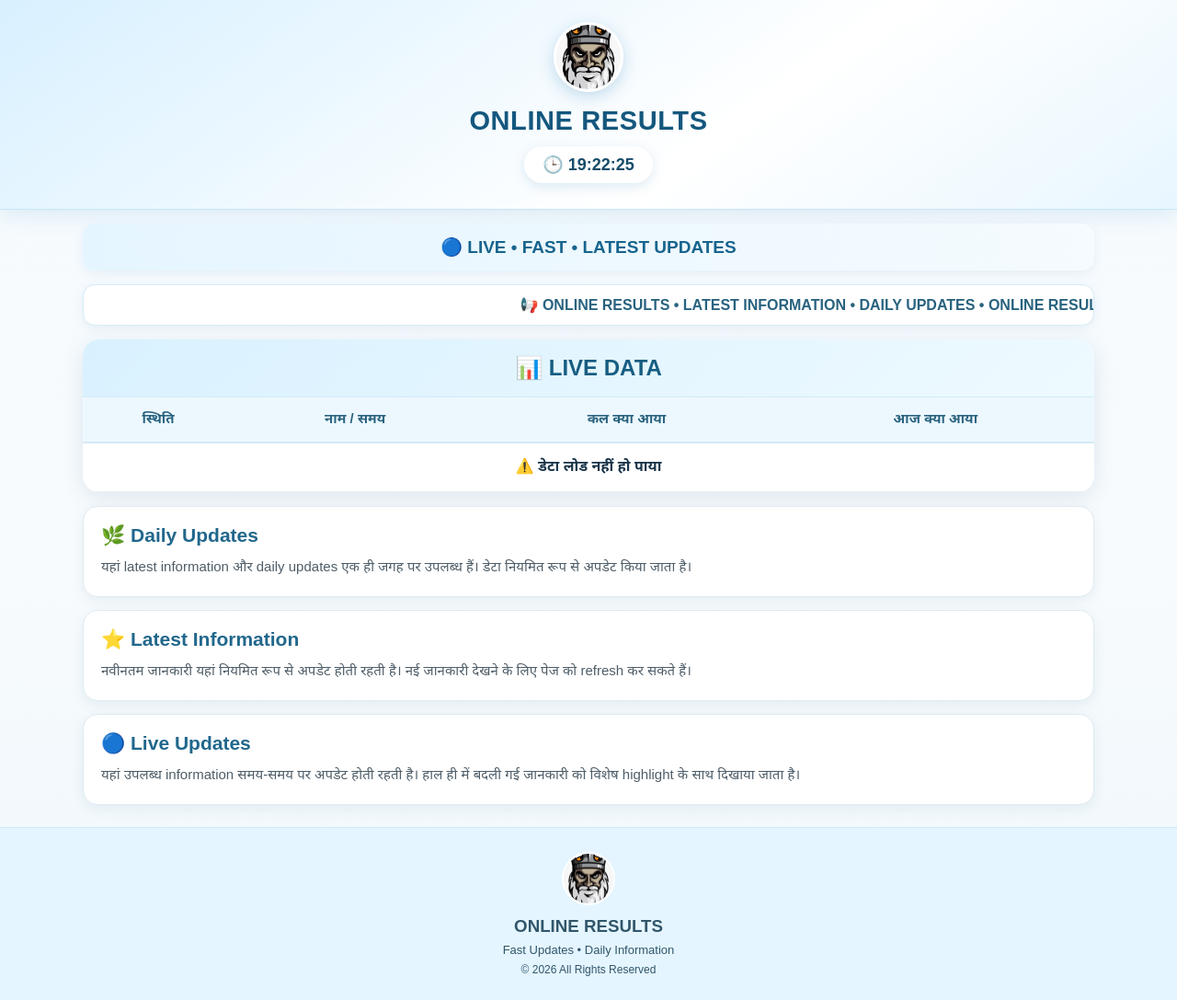
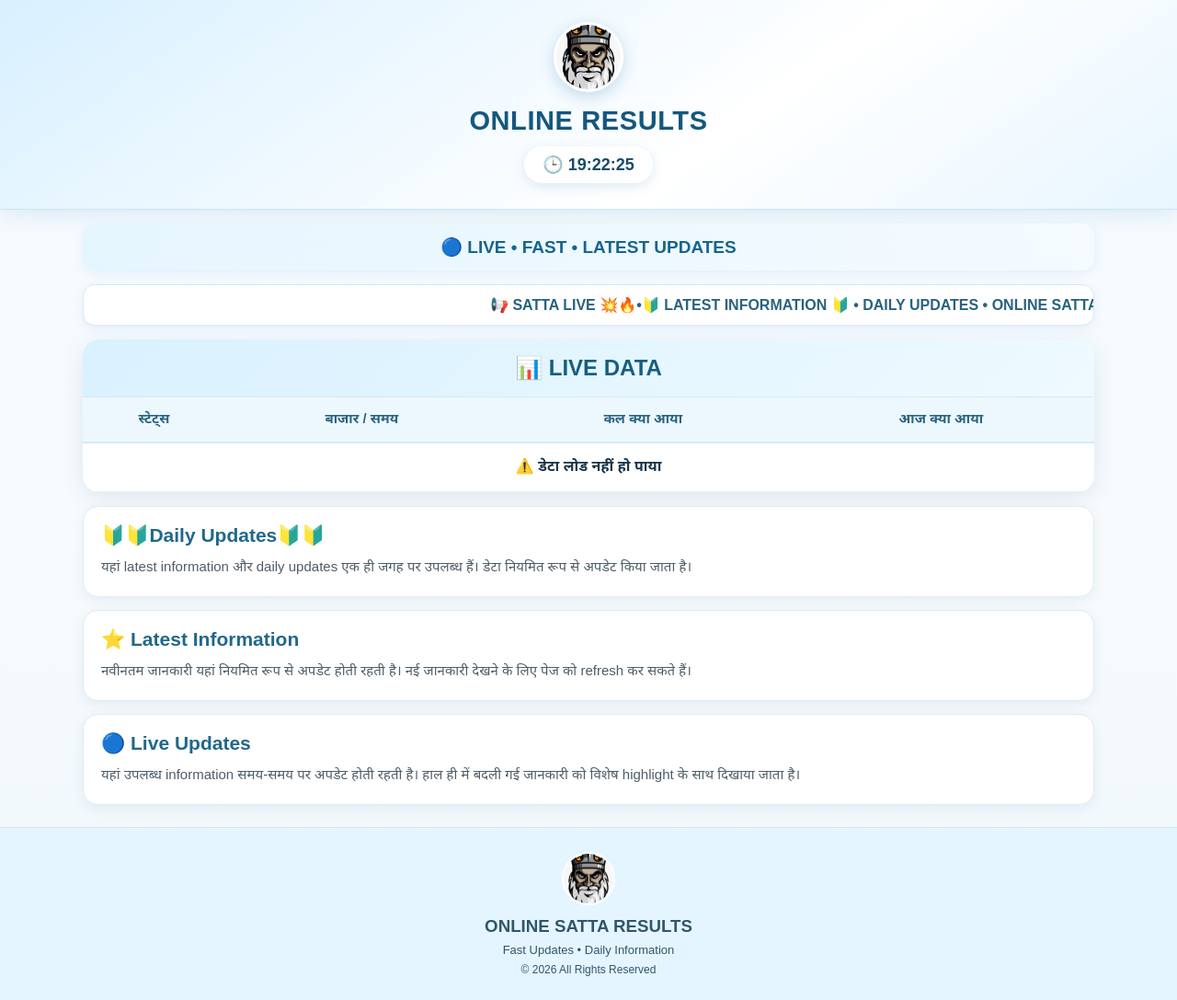
Before and after one commit to s82802691-glitch/Satta, a plain HTML site: page index.html in a window 1280 px wide. Shown: the whole page at 92% size. Drawn offline with Linux system fonts and the light colour scheme; no server answers.

Commit message:
Update index.html

```diff
--- a/index.html
+++ b/index.html
@@ -4,7 +4,7 @@
 <meta charset="UTF-8">
 <meta name="viewport" content="width=device-width,initial-scale=1.0">
 
-<title>ONLINE RESULTS | Premium Live Dashboard</title>
+<title>ONLINE SATTA RESULTS |  SATTA LIVE</title>
 
 <style>
 *{
@@ -363,7 +363,7 @@ footer{
 
 <div class="ticker">
   <div class="ticker-text">
-    📢 ONLINE RESULTS • LATEST INFORMATION • DAILY UPDATES • ONLINE RESULTS
+    📢 SATTA LIVE 💥🔥•🔰 LATEST INFORMATION 🔰 • DAILY UPDATES • ONLINE SATTA RESULTS
   </div>
 </div>
 
@@ -383,8 +383,8 @@ footer{
 
     <thead>
       <tr>
-        <th>स्थिति</th>
-        <th>नाम / समय</th>
+        <th>स्टेट्स</th>
+        <th>बाजार / समय</th>
         <th>कल क्या आया</th>
         <th>आज क्या आया</th>
       </tr>
@@ -406,7 +406,7 @@ footer{
 
 <div class="article">
 
-  <h2>🌿 Daily Updates</h2>
+  <h2>🔰🔰Daily Updates🔰🔰</h2>
 
   <p>
     यहां latest information और daily updates
@@ -444,7 +444,7 @@ footer{
   <img src="logo.png" class="footer-logo">
 
   <h3 style="margin-top:8px;">
-    ONLINE RESULTS
+    ONLINE SATTA RESULTS
   </h3>
 
   <p style="margin-top:7px;font-size:13px;">
```
